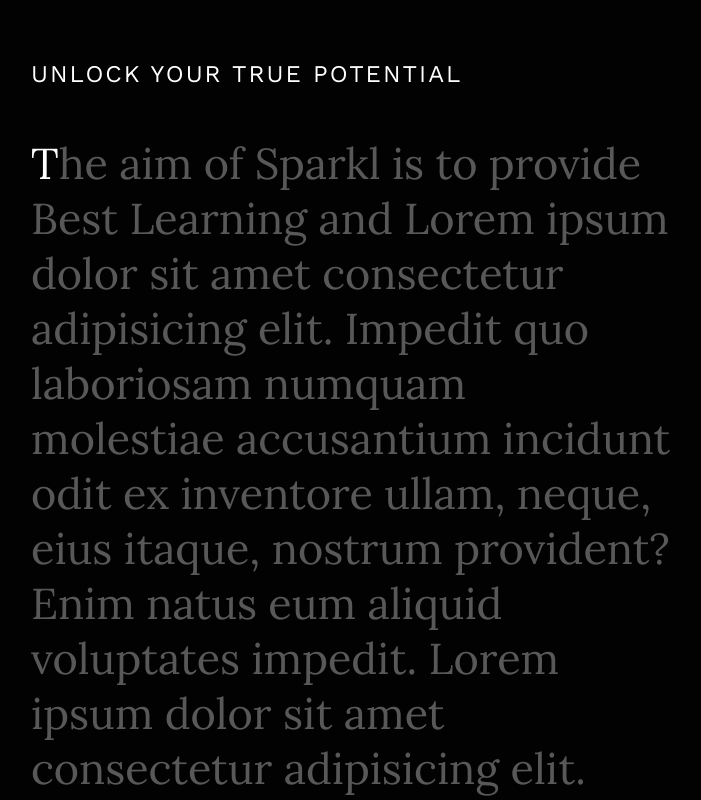
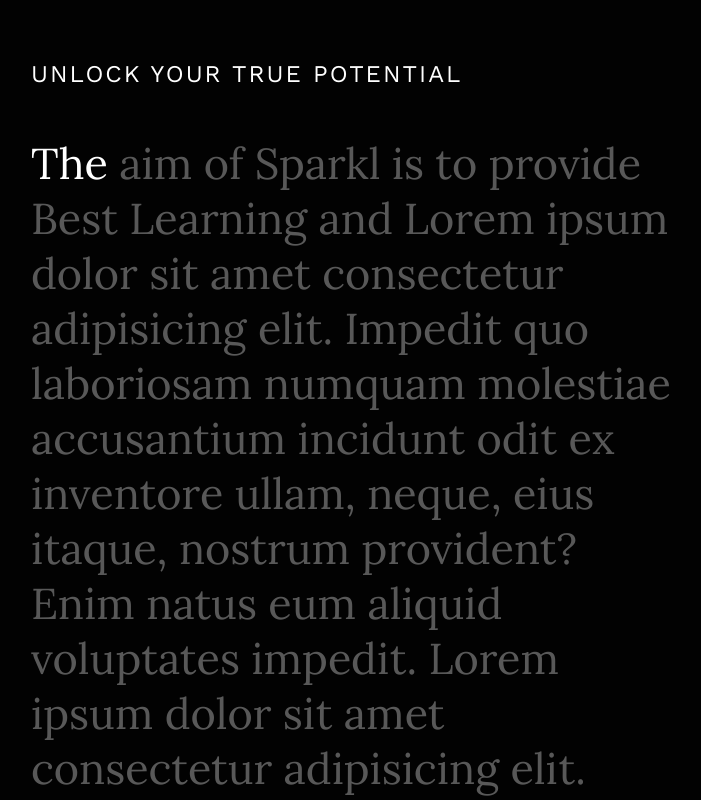
Before and after one commit to gauravsoni97/sparklAssignment, a React (Vite) app: page / in a window 1280 px wide. Shown: the part 900-1700 px from the top of the page, without its empty margins (289-990 px from the left). Built offline with nearby package versions, Linux system fonts and the light colour scheme.

Commit message:
logic added for per word

```diff
--- a/src/components/Text/TextEffect.jsx
+++ b/src/components/Text/TextEffect.jsx
@@ -1,21 +1,21 @@
 import React, { useEffect, useState } from "react";
-import "./TextEffect.css"; // Import your CSS file for styling
+import "./TextEffect.css";
 
 const TextEffect = () => {
-  const [spans, setSpans] = useState([]);
+  const [words, setWords] = useState([]);
 
   useEffect(() => {
-    const textContent = longText.split(""); // Split longText into array of characters
-    const initialSpans = textContent.map((char) => ({ char, active: false }));
-    setSpans(initialSpans);
+    const textContent = longText.split(" ");
+    const initialWords = textContent.map((word) => ({ word, active: false }));
+    setWords(initialWords);
 
     const handleScroll = () => {
       const scrollDistance = window.scrollY;
-      const updatedSpans = initialSpans.map((span, index) => ({
-        ...span,
-        active: scrollDistance >= index * 2.95,
+      const updatedWords = initialWords.map((word, index) => ({
+        ...word,
+        active: scrollDistance >= index * 20,
       }));
-      setSpans(updatedSpans);
+      setWords(updatedWords);
     };
 
     window.addEventListener("scroll", handleScroll);
@@ -23,7 +23,7 @@ const TextEffect = () => {
     return () => {
       window.removeEventListener("scroll", handleScroll);
     };
-  }, []); // Empty dependency array ensures effect runs only once on mount
+  }, []);
 
   const longText = `The aim of Sparkl is to provide Best Learning and Lorem ipsum dolor sit amet consectetur adipisicing elit.
   Impedit quo laboriosam numquam molestiae accusantium incidunt odit ex inventore
@@ -39,10 +39,11 @@ const TextEffect = () => {
     <div className="TextEffectSection">
       <h4 className="TextEffectHeading">Unlock your true potential</h4>
       <p className="text">
-        {spans.map((span, index) => (
-          <span key={index} className={span.active ? "active" : ""}>
-            {span.char}
-          </span>
+        {words.map((word, index) => (
+          <React.Fragment key={index}>
+            <span className={word.active ? "active" : ""}>{word.word}</span>
+            {index !== words.length - 1 && " "}
+          </React.Fragment>
         ))}
       </p>
     </div>
```
Also changed, not shown: src/components/Text/TextEffect.css (line endings or trailing spaces).
